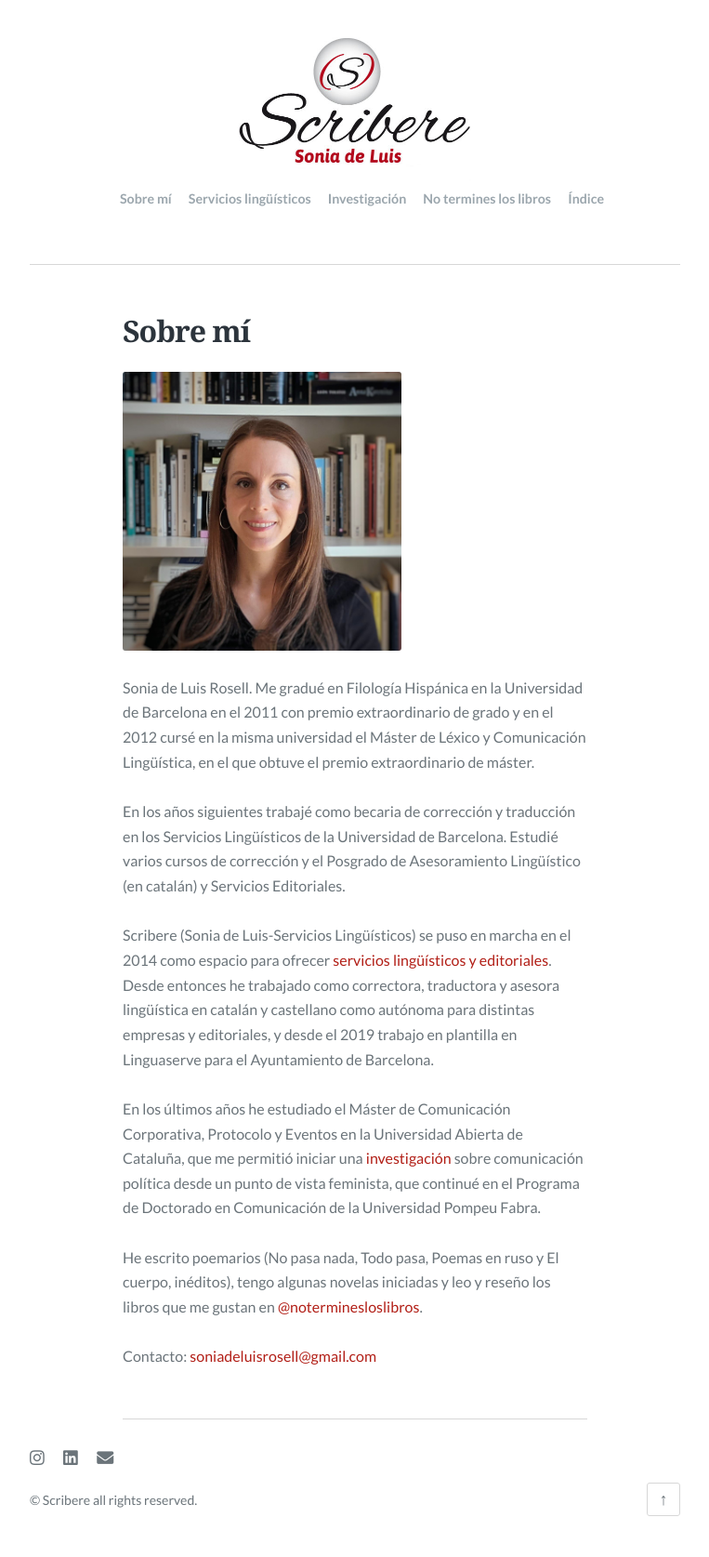
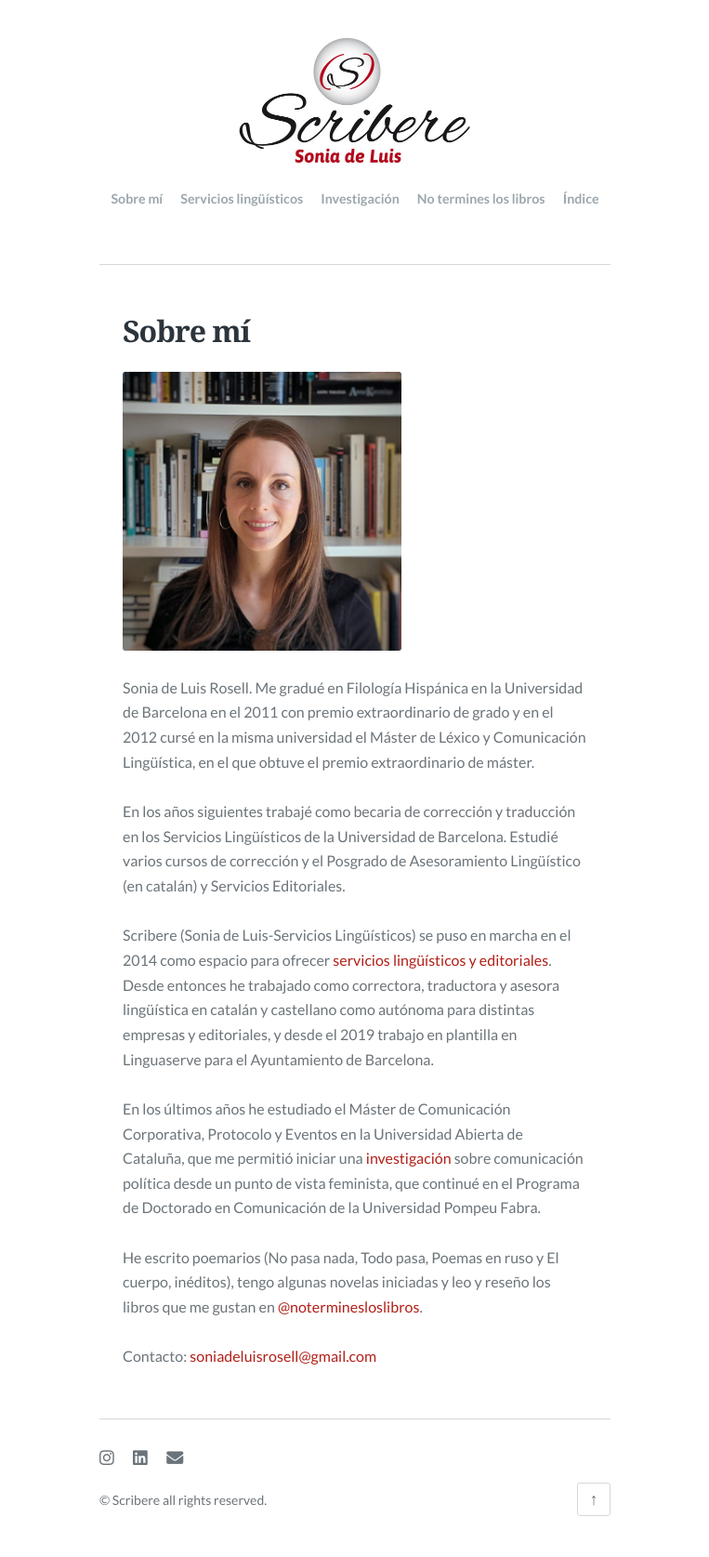
Before and after one commit to scribere-sl/scribere-sl.github.io, a Jekyll site: the page built from sobre-mi.md, in a window 1280 px wide. Shown: the whole page at 93% size, without its empty margins (258-1021 px from the left). Built offline with Jekyll 4.4.1, drawn with Linux system fonts in a browser that asks for light colours; some web fonts are replaced.

Commit message:
Improve CSS formatting

```diff
--- a/_sass/_content.scss
+++ b/_sass/_content.scss
@@ -2,16 +2,20 @@
    5. Content
    ========================================================================== */
 
-// TODO testing width
+.site-main {
+  max-width: 500px;
+  margin-left: auto;
+  margin-right: auto;
+}
+
 .main-content {
   max-width: 500px;
   margin-left: auto;
   margin-right: auto;
 }
 
-
 .post {
-  border-bottom: 1px solid _palette(border);
+  //border-bottom: 1px solid _palette(border);
   padding: 3.33333em 0 1.66667em;
   //text-align: center;
   max-width: 500px;
--- a/_sass/_posts-navigation.scss
+++ b/_sass/_posts-navigation.scss
@@ -3,7 +3,7 @@
    ========================================================================== */
 
 .pagination {
-  border-bottom: 1px solid _palette(border);
+  //border-bottom: 1px solid _palette(border);
   color: _palette(primary);
   font-weight: bold;
   padding: 2.22222em 0 3.33333em;
--- a/_sass/_site-footer.scss
+++ b/_sass/_site-footer.scss
@@ -4,6 +4,7 @@
 
 .site-footer {
   padding: 1.66667em 0;
+  border-top: 1px solid _palette(border);
 }
 
 .offsite-links {
--- a/_sass/_site-header.scss
+++ b/_sass/_site-header.scss
@@ -61,7 +61,7 @@
 
 .menu-item {
   display: inline-block;
-  margin: 0 0 0 15px;
+  margin: 0 8px 0 8px;
   a {
     color: _palette(meta);
     display: inline-block;
--- a/_sass/_structure.scss
+++ b/_sass/_structure.scss
@@ -5,5 +5,5 @@
 .inner {
   margin: 0 auto;
   //max-width: 500px;
-  max-width: 700px; /* DEBUG */
+  max-width: 550px; /* DEBUG */
 }
```
